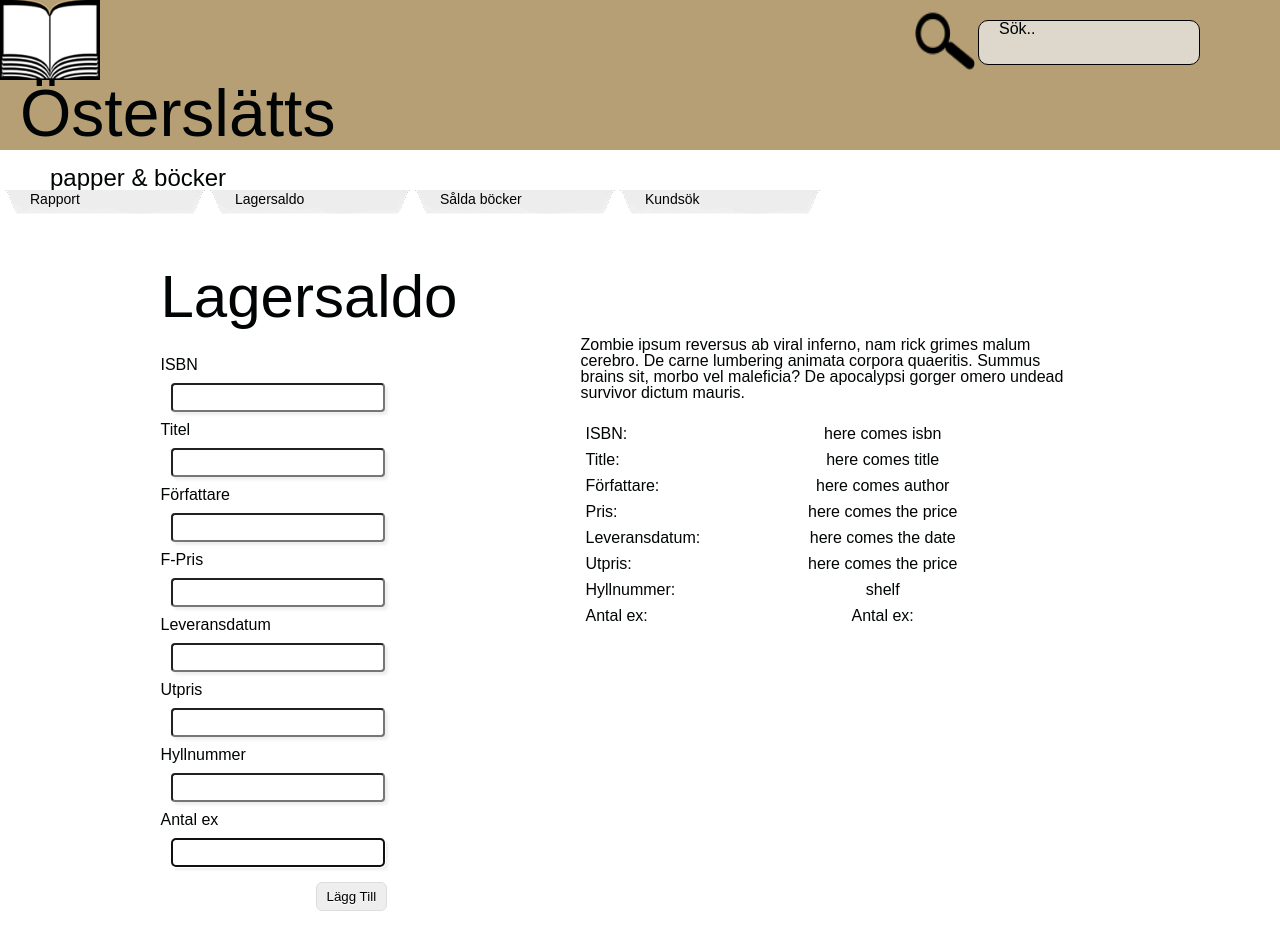
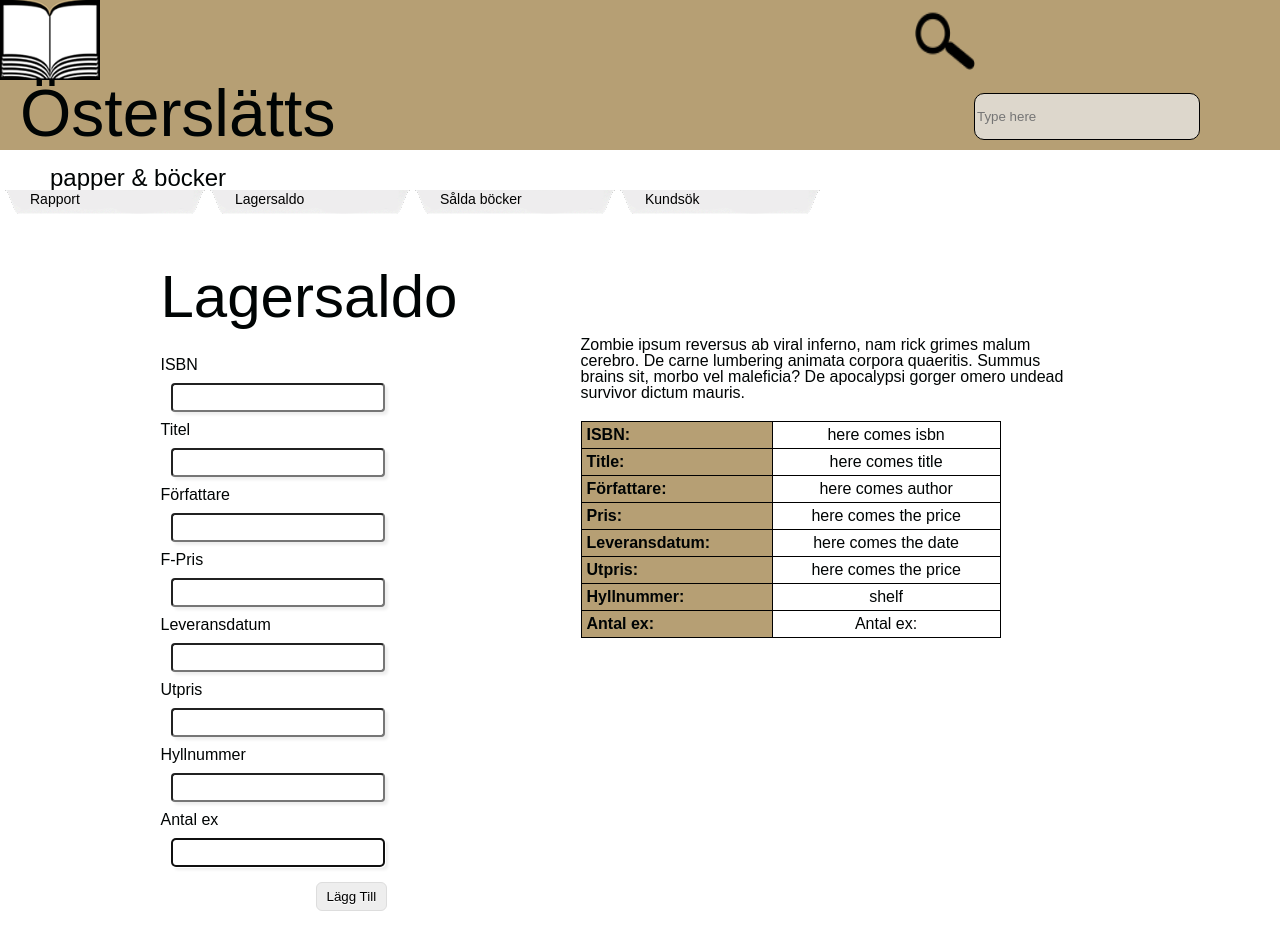
Before and after one commit to mh1830/bookstore_grupp2, a PHP site: page / in a window 1280 px wide. Run offline with PHP 8.4, Linux system fonts and the light colour scheme; some web fonts are replaced.

Commit message:
implementing search function
implement drop list items not finished yet

```diff
--- a/css/css.css
+++ b/css/css.css
@@ -221,3 +221,78 @@ ul#navButtons {
 	margin-left: 155px;
 	margin-top: 5px;
 }
+/* herbertt code*/
+td, th {
+
+  border:1px solid #000;
+  padding:5px;
+}
+
+th{
+  background:#b69f74;
+  font-weight:bold;
+}
+
+#searchResult {
+	float: left;
+  width: 200px;
+ background: #f7f7f7;
+ border-collapse: collapse;
+border-spacing: 0;
+
+}
+#search, #submit {
+  float: left;
+}
+
+
+#resoult {
+
+  background: #6cbb6b;
+  background-image: -moz-linear-gradient(#95d788, #6cbb6b);
+  background-image: -webkit-gradient(linear,left bottom,left top,color-stop(0, #6cbb6b),color-stop(1, #95d788));
+
+
+  border-radius: 3px 50px 50px 3px;
+
+  border-width: 1px;
+  border-style: solid;
+  border-color: #7eba7c #578e57 #447d43;
+
+
+   box-shadow: 0 0 1px rgba(0, 0, 0, 0.3), 0 1px 0 rgba(255, 255, 255, 0.3) inset;
+
+ /* height: 35px;*/
+  margin: 0 0 0 10px;
+        padding: 0;
+  width: 90px;
+  cursor: pointer;
+  font: bold 12px Arial, Helvetica;
+  color: #23441e;
+
+  text-shadow: 0 1px 0 rgba(255,255,255,0.5);
+}
+
+#resoult:hover {
+  background: #95d788;
+  background-image: -moz-linear-gradient(#6cbb6b, #95d788);
+  background-image: -webkit-gradient(linear,left bottom,left top,color-stop(0, #95d788),color-stop(1, #6cbb6b));
+}
+
+#resoult:active {
+  background: #95d788;
+  outline: none;
+
+
+   box-shadow: 0 1px 4px rgba(0, 0, 0, 0.5) inset;
+}
+
+
+#search {
+ width: 220px;
+height: 43px;
+border: 1px #000 solid;
+border-radius: 10px;
+background: #ddd7cc;
+float: right;
+margin: 20px 80px 0 0;
--- a/index.html
+++ b/index.html
@@ -24,7 +24,9 @@
 			</div>
 			<div id="topSearch">
 			  <img src="imgs/forstoringsglas.png" alt="" id="lope" />
-			  <div class="search"><span>Sök..</span></div>
+			 <input id="search" type="text" placeholder="Type here">
+			    <div class="result">
+		    </div>
 			</div>
 
 
```
Also changed, not shown: script/js.js (+49 -0 lines).
